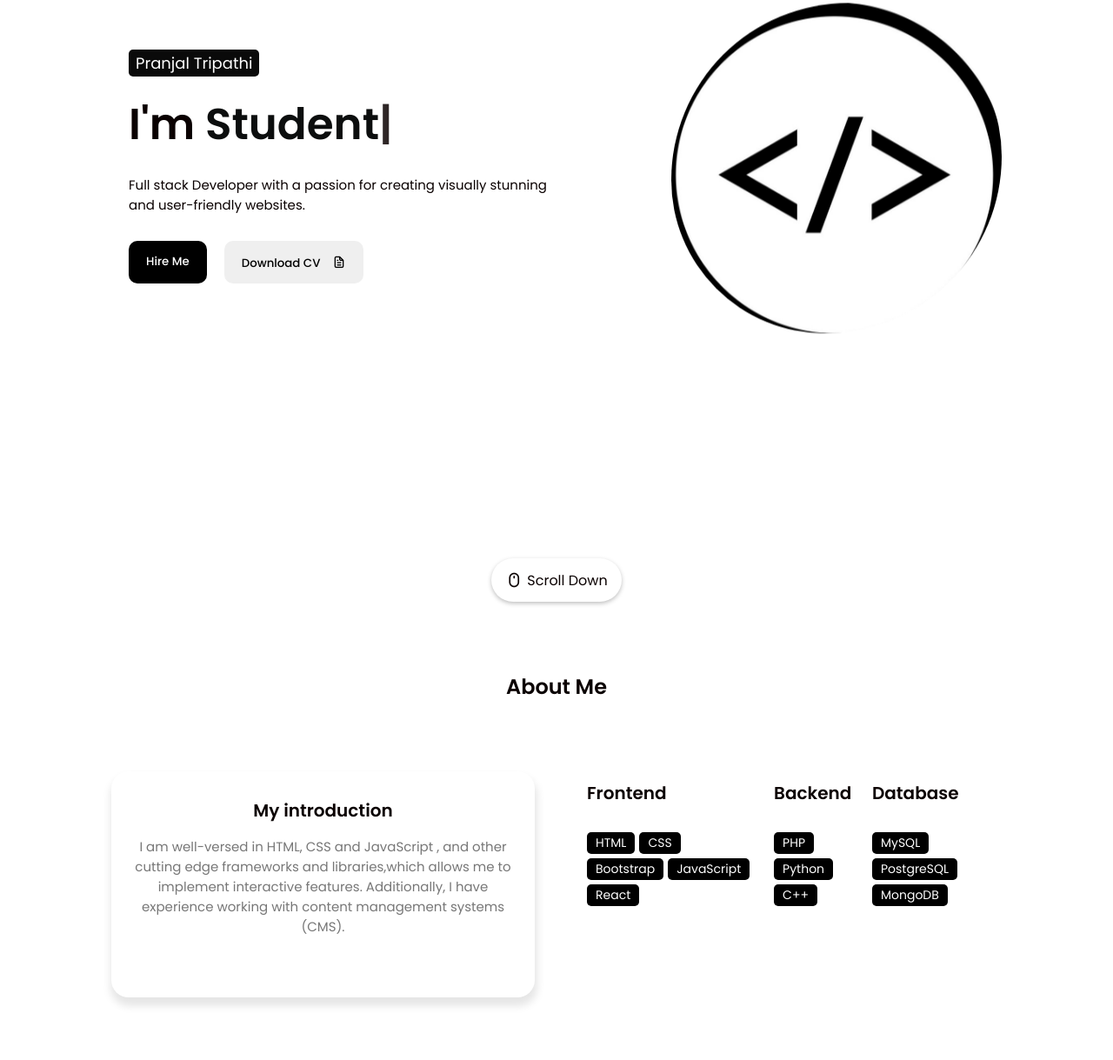
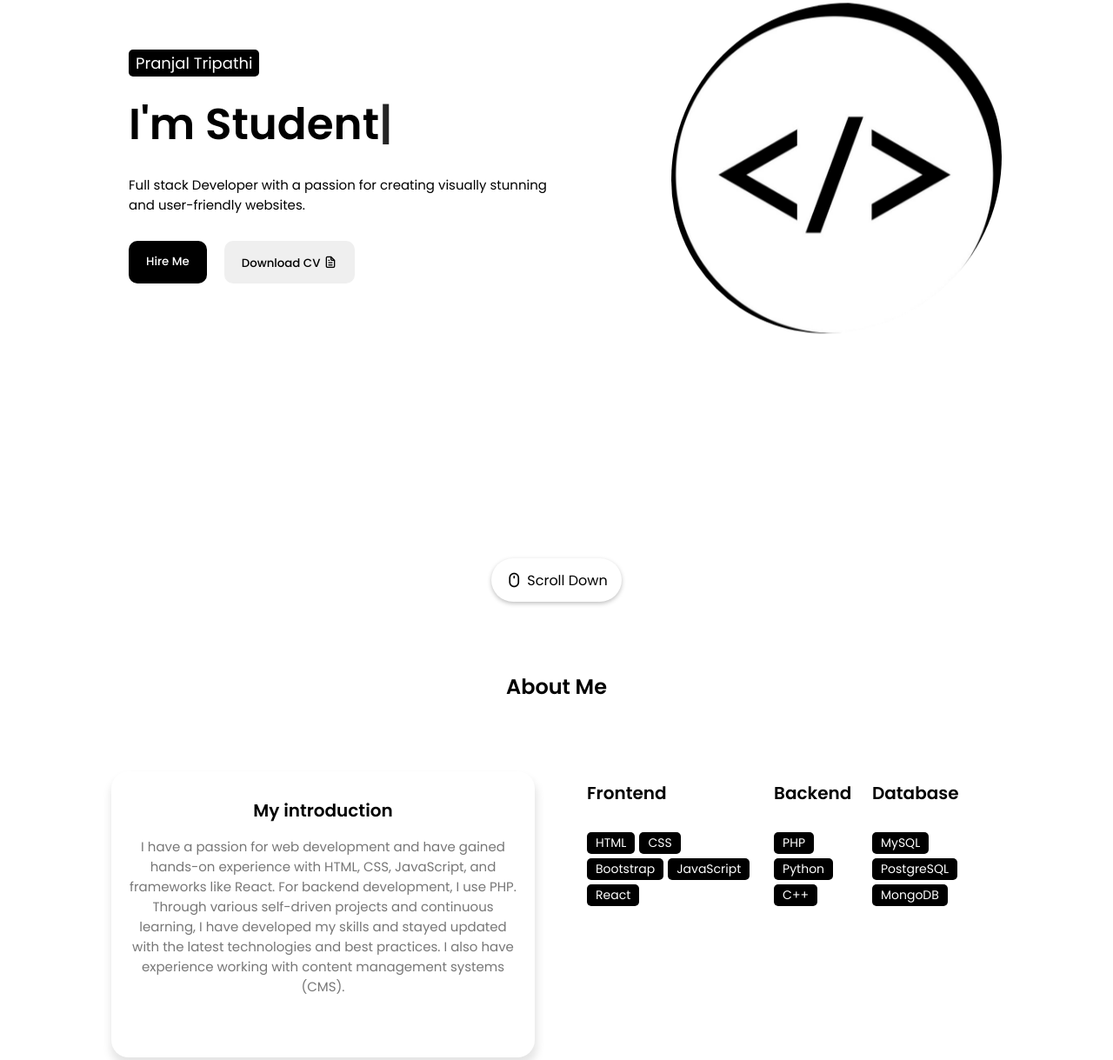
Before and after one commit to PranjalTripatHI07/myportfolio.github.io, a plain HTML site: page index.html in a window 1280 px wide. Shown: the part 308-1527 px from the top of the page at 87% size. Drawn offline with nearby package versions, Linux system fonts and the light colour scheme.

Commit message:
update my index.html style.css and image folder

```diff
--- a/index.html
+++ b/index.html
@@ -50,7 +50,12 @@
         </div>
         <div class="nav-button">
           <button class="btn">
-            <a href=""></a> Download CV <i class="uil uil-file-alt"></i>
+            <a
+              href="image/RESUME.pdf"
+              download="RESUME.pdf"
+              style="color: black; text-decoration: none">
+              Download CV <i class="uil uil-file-alt"></i
+            ></a>
           </button>
         </div>
         <div class="nav-menu-btn">
@@ -75,12 +80,32 @@
                 stunning and user-friendly websites.
               </p>
             </div>
+
             <div class="featured-text-btn">
               <button class="btn blue-btn">Hire Me</button>
               <button class="btn">
-                <a href=""></a> Download CV <i class="uil uil-file-alt"></i>
+                <a
+                  href="image/RESUME.pdf"
+                  download="RESUME.pdf"
+                  style="
+                    color: black;
+                    text-decoration: none;
+                    display: inline-block;
+                  ">
+                  Download CV <i class="uil uil-file-alt"></i
+                ></a>
               </button>
             </div>
+
+            <!--
+            <div class="featured-text-btn">
+              <button class="btn blue-btn">Hire Me</button>
+              <button class="btn">
+                <a href="image/SLIET_Punjab_Resume_Template.pdf"
+                  >Download CV <i class="uil uil-file-alt"></i
+                ></a>
+              </button>
+            </div>-->
             <!--
             <div class="social_icons">
               <div class="icon"><i class="uil uil-instagram"></i></div>
@@ -111,10 +136,13 @@
               <div class="about-info">
                 <h3>My introduction</h3>
                 <p>
-                  I am well-versed in HTML, CSS and JavaScript , and other
-                  cutting edge frameworks and libraries,which allows me to
-                  implement interactive features. Additionally, I have
-                  experience working with content management systems (CMS).
+                  I have a passion for web development and have gained hands-on
+                  experience with HTML, CSS, JavaScript, and frameworks like
+                  React. For backend development, I use PHP. Through various
+                  self-driven projects and continuous learning, I have developed
+                  my skills and stayed updated with the latest technologies and
+                  best practices. I also have experience working with content
+                  management systems (CMS).
                 </p>
                 <!--
                 <div class="about-btn">
--- a/style.css
+++ b/style.css
@@ -6,14 +6,15 @@
   --body-color: rgb(255, 255, 255);
   --color-white: rgb(255, 255, 255);
 
-  --text-color-second: rgb(10, 1, 1);
-  --text-color-third: rgb(12, 14, 14);
+  --text-color-second: rgb(0, 0, 0);
+  --text-color-third: rgb(0, 0, 0);
 
   --first-color: rgb(0, 0, 0);
   --first-color-hover: rgb(0, 0, 0);
 
-  --second-color: rgb(0, 0, 0);
-  --third-color: rgb(10, 10, 10);
+  --second-color: rgb(102, 178, 245);
+
+  --third-color: rgb(0, 0, 0);
   --first-shadow-color: rgba(0, 0, 0, 0.1);
 }
 
@@ -123,6 +124,7 @@ nav {
   padding-inline: 15px;
   margin-inline: 20px;
 }
+
 .nav-menu-btn {
   display: none;
 }
@@ -130,6 +132,16 @@ nav {
   font-size: 28px;
   cursor: pointer;
 }
+
+.nav-button.btn a:link {
+  color: white;
+  text-decoration: none;
+}
+
+.nav-button .btn a:hover {
+  color: lightgray;
+}
+
 .active-link {
   position: relative;
   color: var(--first-color);
```
Also changed, not shown: 1 other file.
